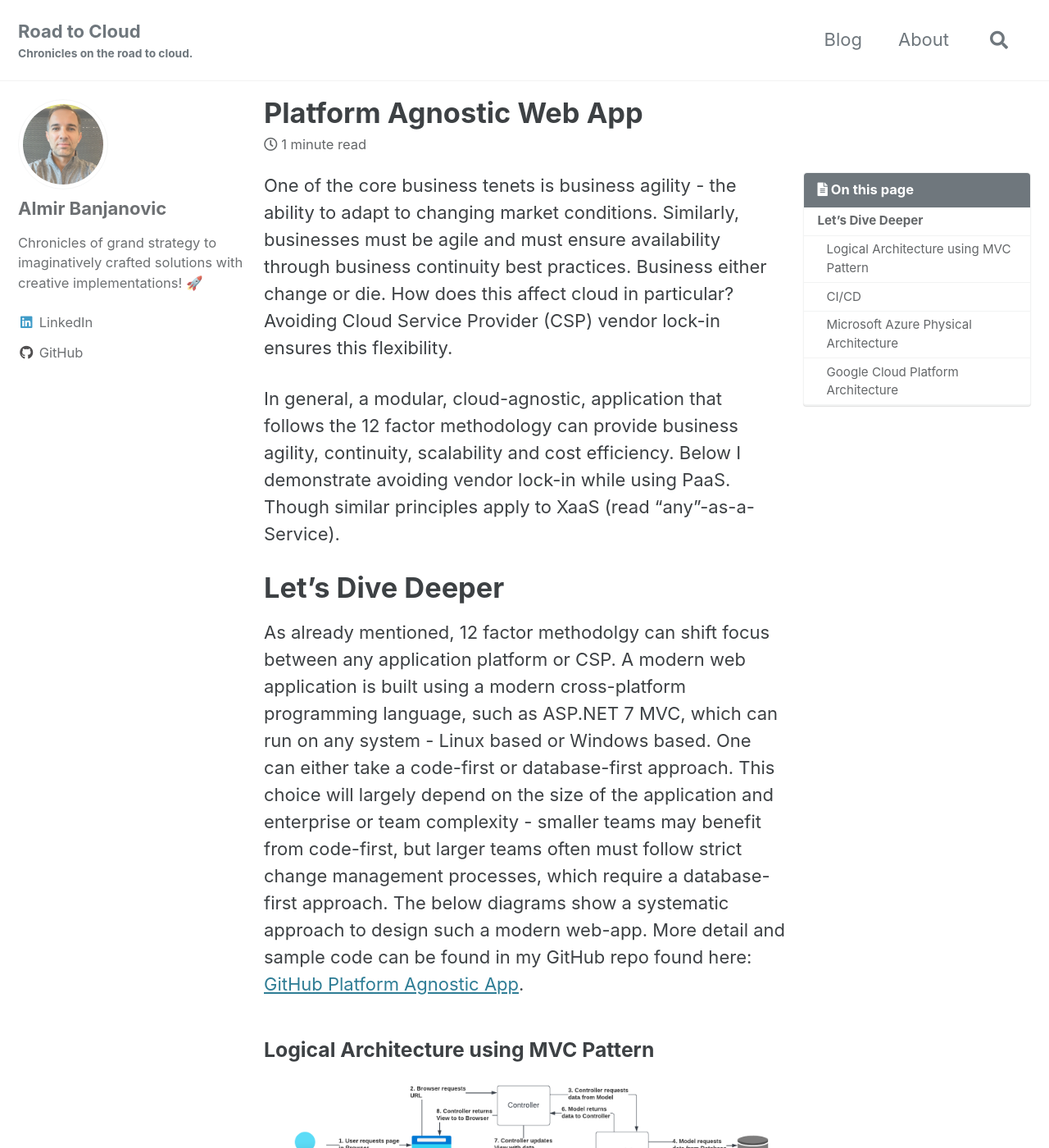
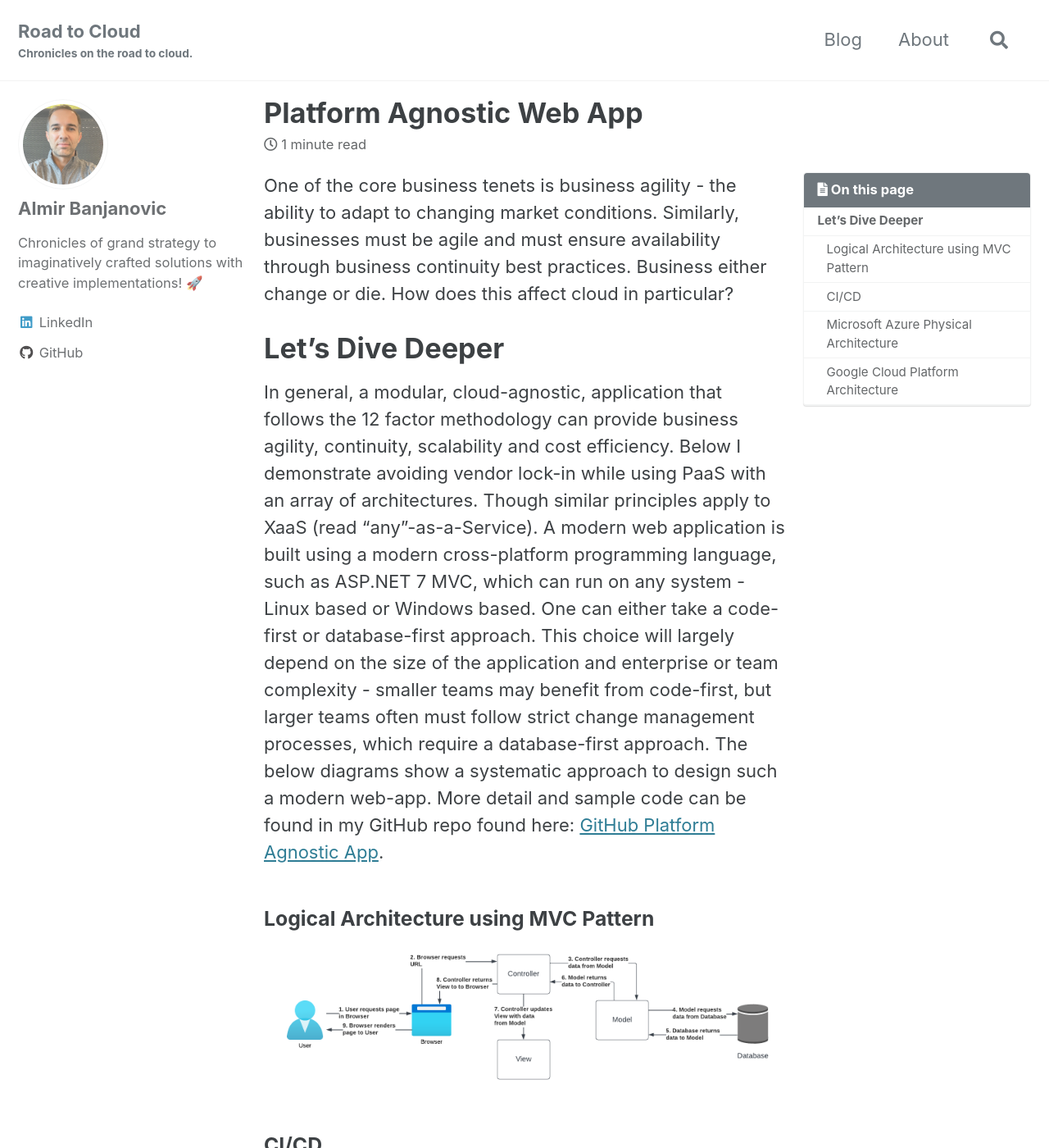
Before and after one commit to almirbanjanovic/roadtocloud.github.io, a Jekyll site: the page built from _posts/2023-09-25-platform-agnostic-app.md, in a window 1280 px wide and 1400 px high. Shown: the whole window at 82% size. Built offline with Jekyll 4.4.1, drawn with Linux system fonts in a browser that asks for light colours; cached includes are drawn as plain includes; comment, search, counter and statistics services are not loaded.

Commit message:
Update 2023-09-25-platform-agnostic-app.md

```diff
--- a/_posts/2023-09-25-platform-agnostic-app.md
+++ b/_posts/2023-09-25-platform-agnostic-app.md
@@ -7,12 +7,10 @@ tags:
   - architecture
 ---
 
-One of the core business tenets is business agility - the ability to adapt to changing market conditions. Similarly, businesses must be agile and must ensure availability through business continuity best practices.  Business either change or die.  How does this affect cloud in particular?  Avoiding Cloud Service Provider (CSP) vendor lock-in ensures this flexibility.
-
-In general, a modular, cloud-agnostic, application that follows the 12 factor methodology can provide business agility, continuity, scalability and cost efficiency.  Below I demonstrate avoiding vendor lock-in while using PaaS.  Though similar principles apply to XaaS (read "any"-as-a-Service).
+One of the core business tenets is business agility - the ability to adapt to changing market conditions. Similarly, businesses must be agile and must ensure availability through business continuity best practices.  Business either change or die.  How does this affect cloud in particular?
 
 # Let's Dive Deeper
-As already mentioned, 12 factor methodolgy can shift focus between any application platform or CSP.  A modern web application is built using a modern cross-platform programming language, such as ASP.NET 7 MVC, which can run on any system - Linux based or Windows based.  One can either take a code-first or database-first approach.  This choice will largely depend on the size of the application and enterprise or team complexity - smaller teams may benefit from code-first, but larger teams often must follow strict change management processes, which require a database-first approach.  The below diagrams show a systematic approach to design such a modern web-app.  More detail and sample code can be found in my GitHub repo found here: [GitHub Platform Agnostic App](https://github.com/rimlaban7/platform-agnostic-app).
+In general, a modular, cloud-agnostic, application that follows the 12 factor methodology can provide business agility, continuity, scalability and cost efficiency.  Below I demonstrate avoiding vendor lock-in while using PaaS with an array of architectures.  Though similar principles apply to XaaS (read "any"-as-a-Service). A modern web application is built using a modern cross-platform programming language, such as ASP.NET 7 MVC, which can run on any system - Linux based or Windows based.  One can either take a code-first or database-first approach.  This choice will largely depend on the size of the application and enterprise or team complexity - smaller teams may benefit from code-first, but larger teams often must follow strict change management processes, which require a database-first approach.  The below diagrams show a systematic approach to design such a modern web-app.  More detail and sample code can be found in my GitHub repo found here: [GitHub Platform Agnostic App](https://github.com/rimlaban7/platform-agnostic-app).
 
 ### Logical Architecture using MVC Pattern
 ![Logical Architecture](../assets/images/platform-agnostic-mvc-architecture.png){:class="img-responsive"}
```
